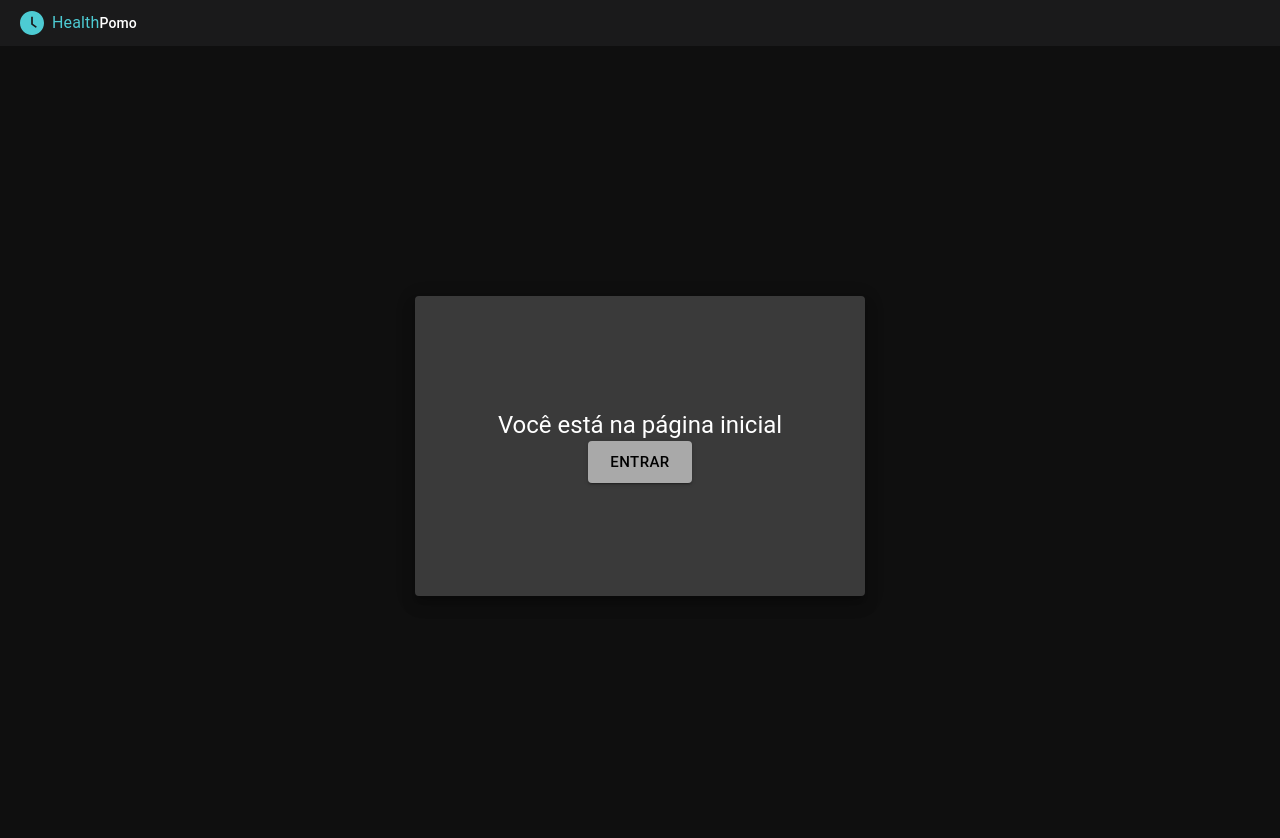
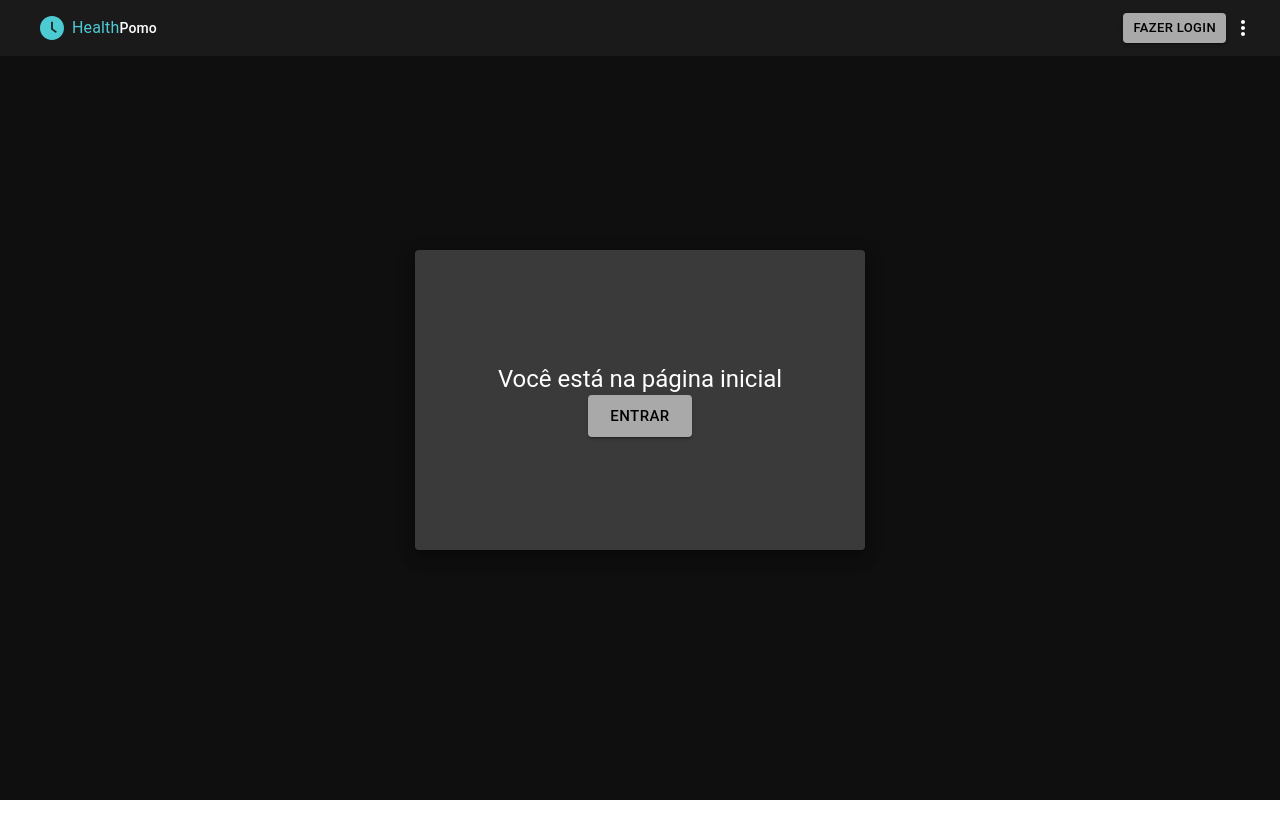
Before and after one commit to jGledsonSilva/Projeto_POO, a React (Vite) app: page /pagina-inicial in a window 1280 px wide. Shown: the top 838 px of the page. After the commit the page ends 800 px from the top, so only its background shows below. Built offline with nearby package versions, Linux system fonts and the light colour scheme.

Commit message:
feature: add menu

```diff
--- a/src/shared/components/layouts/BaseLayout/index.jsx
+++ b/src/shared/components/layouts/BaseLayout/index.jsx
@@ -1,19 +1,113 @@
-import { Box, Typography } from "@mui/material";
+import { Box, Button, IconButton, Menu, MenuItem, Typography } from "@mui/material";
+import MoreVertIcon from '@mui/icons-material/MoreVert';
+import PersonOutlineIcon from '@mui/icons-material/PersonOutline';
+import LogoutIcon from '@mui/icons-material/Logout';
+import PersonAddAltIcon from '@mui/icons-material/PersonAddAlt';
+import SettingsIcon from '@mui/icons-material/Settings';;
+import React from "react";
 import { useNavigate } from "react-router-dom";
 import Logo from "../../../../assets/Logo.svg";
 import { styles } from "./styles";
 
 export const BaseLayout = ({ children }) => {
   const navigate = useNavigate();
+  const [anchorEl, setAnchorEl] = React.useState(null);
+  const opene = Boolean(anchorEl);
+  const handleClick = (event) => {
+    setAnchorEl(event.currentTarget);
+  };
+  const handleCloser = () => {
+    setAnchorEl(null);
+  };
+
+  const [open, setOpen] = React.useState(false);
+
+  const handleClickOpen = () => {
+    setOpen(true);
+  };
+  const handleClose = () => {
+    setOpen(false);
+  };
+
+  const login = () => {
+    navigate('/entrar')
+  }
+  const home = () => {
+    navigate('/pagina-inicial')
+  }
 
   return (
     <Box id="body">
       <Box id="header" sx={styles.headerBackground}>
-        <Box id="header-logo" sx={styles.bodySpacing}>
-          <img src={Logo} width="24px"/>
-          <Typography sx={styles.logoTitle}>
-            <Typography sx={styles.titleColor}>Health</Typography>Pomo
+        <Box onClick={home} id="header-logo" sx={styles.bodySpacing}>
+          <img src={Logo} width="24px" />
+          <Typography component="span" sx={styles.logoTitle}>
+            <Typography component="span" sx={styles.titleColor}>Health</Typography>Pomo
           </Typography>
+        </Box>
+        <Box id="end">
+          <Box id="buttons">
+            <Button variant="contained" size='small' onClick={login}>Fazer login</Button>
+            <React.Fragment>
+              <IconButton
+                aria-label="more"
+                onClick={handleClick}
+                size="small"
+                aria-controls={opene ? 'account-menu' : undefined}
+                aria-haspopup="true"
+                aria-expanded={opene ? 'true' : undefined}
+              >
+                <MoreVertIcon sx={{ color: '#ffffff' }} />
+              </IconButton>
+              <Menu
+                nchorEl={anchorEl}
+                id="account-menu"
+                open={opene}
+                onClose={handleCloser}
+                onClick={handleCloser}
+                PaperProps={{
+                  elevation: 5,
+                  sx: {
+                    color: '#ffffff',
+                    background: '#1A1A1B',
+                    overflow: 'visible',
+                    filter: 'drop-shadow(#000000)',
+                    mt: 1.5,
+                    '& .MuiAvatar-root': {
+                      width: 32,
+                      height: 32,
+                      ml: -0.5,
+                      mr: 1,
+                    },
+                    '&:before': {
+                      content: '""',
+                      display: 'block',
+                      position: 'absolute',
+                      top: 0,
+                      right: 15,
+                      width: 10,
+                      height: 10,
+                      bgcolor: '#1A1A1B',
+                      transform: 'translateY(-50%) rotate(45deg)',
+                      zIndex: 0,
+                    },
+                  },
+                }}
+                transformOrigin={{ horizontal: 'right', vertical: 'top' }}
+                anchorOrigin={{ horizontal: 'right', vertical: 50 }}
+              >
+                <MenuItem>
+                  <PersonOutlineIcon />Conta
+                </MenuItem>
+                <MenuItem>
+                  <SettingsIcon />Settings
+                </MenuItem>
+                <MenuItem>
+                  <LogoutIcon />Logout
+                </MenuItem>
+              </Menu>
+            </React.Fragment>
+          </Box>
         </Box>
       </Box>
       <Box id="body-background" sx={styles.bodyBackground}>
--- a/src/shared/components/layouts/BaseLayout/styles.js
+++ b/src/shared/components/layouts/BaseLayout/styles.js
@@ -1,5 +1,14 @@
 const headerBackground = {
-  backgroundColor: "#1A1A1B"
+  backgroundColor: "#1A1A1B",
+  display: "flex",
+  flexDirection: "row",
+  justifyContent: "space-between",
+  alignItems: "center",
+  padding: "0px 20px",
+  gap: "32px",
+  position: "absolute",
+  height: "56px",
+  width: "100%",
 }
 
 const titleColor = {
```
